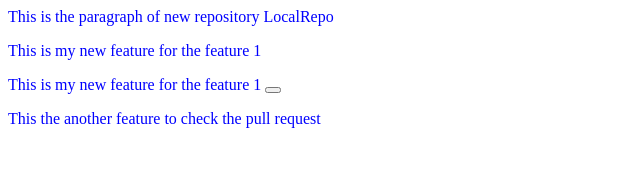
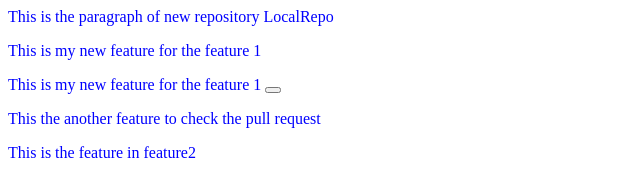
Before and after one commit to Aman-Puskar/LocalRepo, a plain HTML site: page index.html in a window 1280 px wide. Shown: the whole page, without its empty margins (0-640 px from the left). Drawn offline with Linux system fonts and the light colour scheme.

Commit message:
add new feature in feature2

```diff
--- a/index.html
+++ b/index.html
@@ -6,3 +6,4 @@
 <p>This is my new feature for the feature 1 <button></button></p>
 
 <p>This the another feature to check the pull request</p>
+<p>This is the feature in feature2</p>
```
